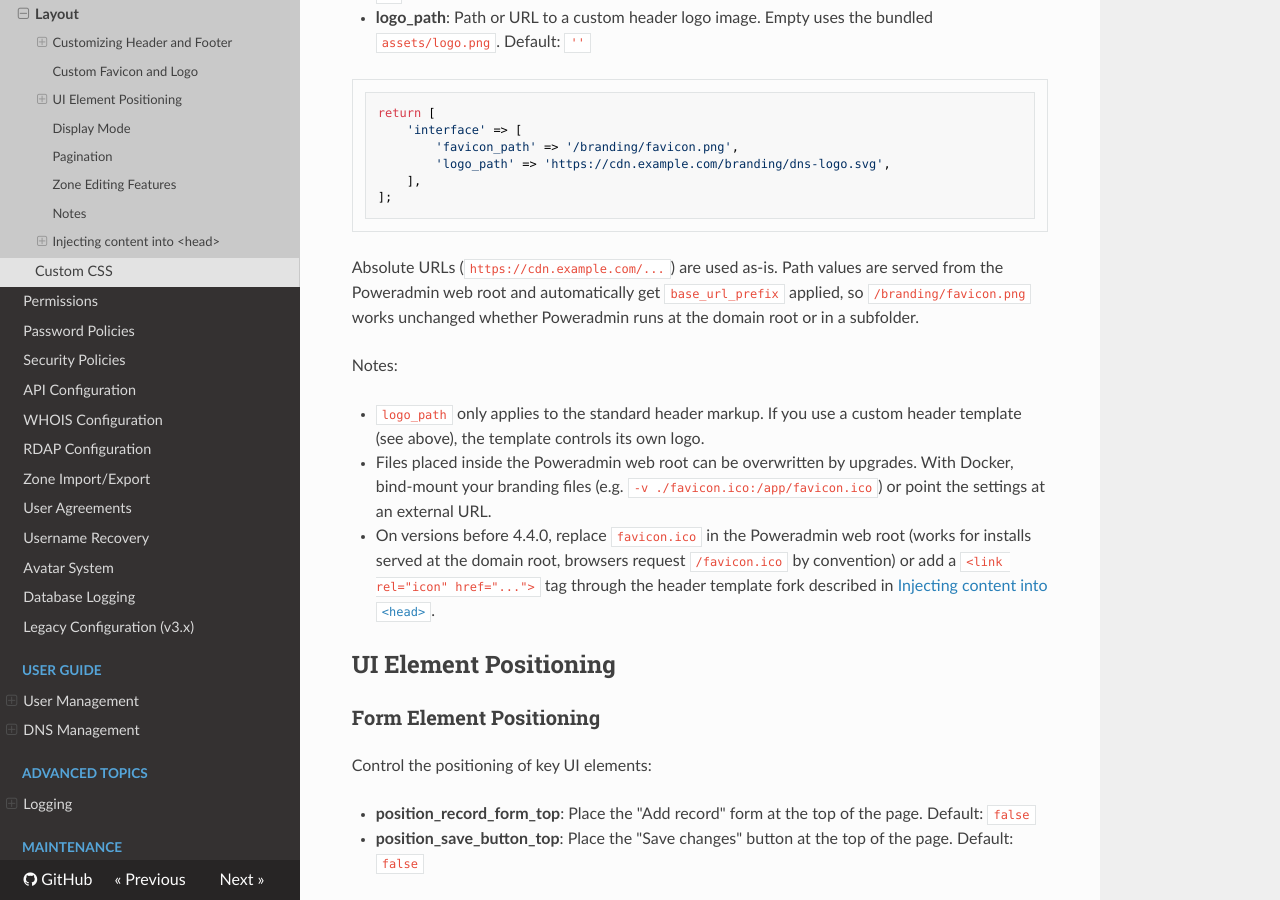
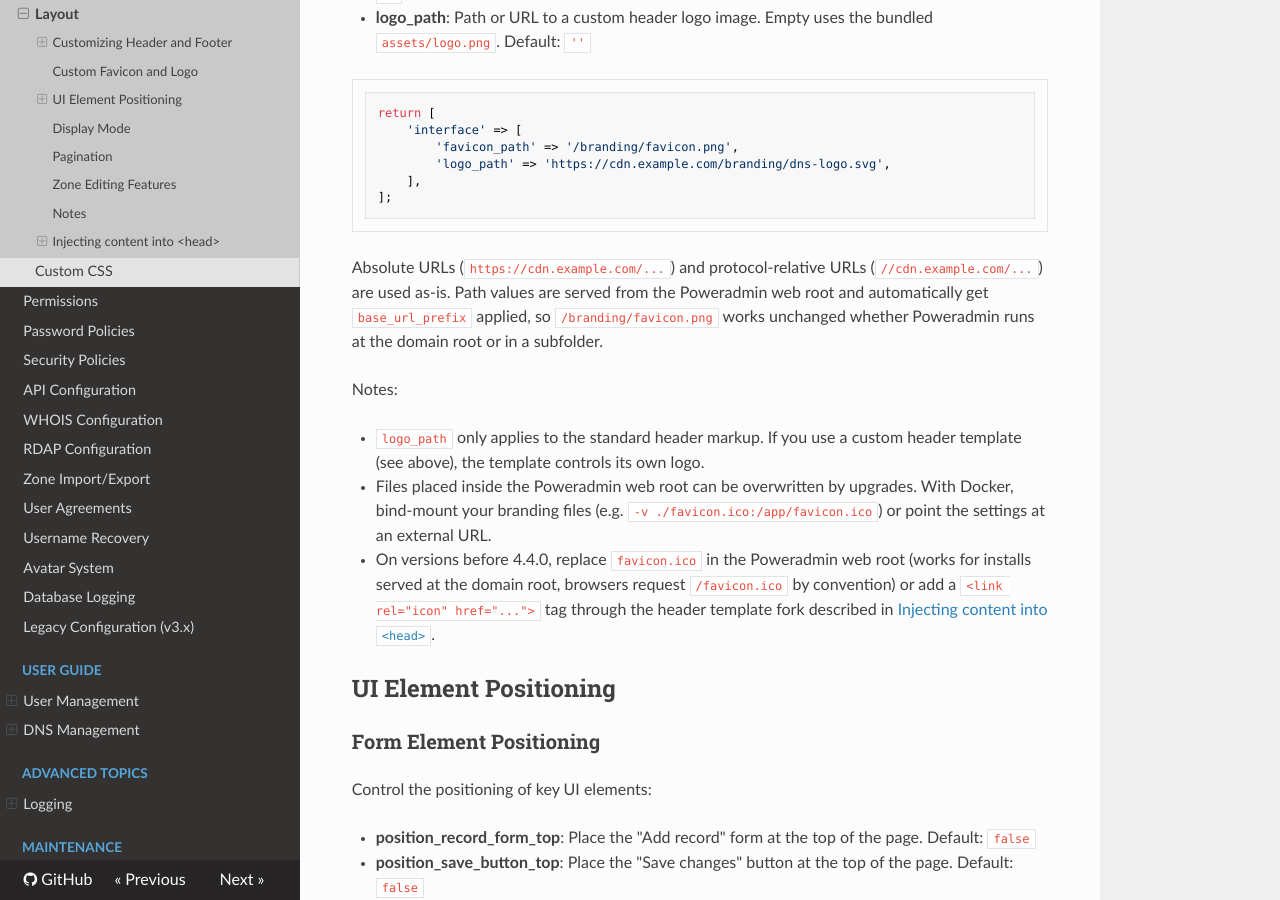
Before and after one commit to poweradmin/poweradmin-docs, an MkDocs documentation site: the page built from docs/configuration/ui/layout.md, in a window 1280 px wide and 900 px high, scrolled down 3209 px. Built offline with MkDocs 1.6.1, drawn with Linux system fonts in a browser that asks for light colours; nearby versions of some CDN libraries.

Commit message:
docs(ui): note protocol-relative urls for favicon and logo paths

````diff
--- a/docs/configuration/ui/layout.md
+++ b/docs/configuration/ui/layout.md
@@ -113,7 +113,7 @@ return [
 ];
 ```
 
-Absolute URLs (`https://cdn.example.com/...`) are used as-is. Path values are served from the Poweradmin web root and automatically get `base_url_prefix` applied, so `/branding/favicon.png` works unchanged whether Poweradmin runs at the domain root or in a subfolder.
+Absolute URLs (`https://cdn.example.com/...`) and protocol-relative URLs (`//cdn.example.com/...`) are used as-is. Path values are served from the Poweradmin web root and automatically get `base_url_prefix` applied, so `/branding/favicon.png` works unchanged whether Poweradmin runs at the domain root or in a subfolder.
 
 Notes:
 
````
